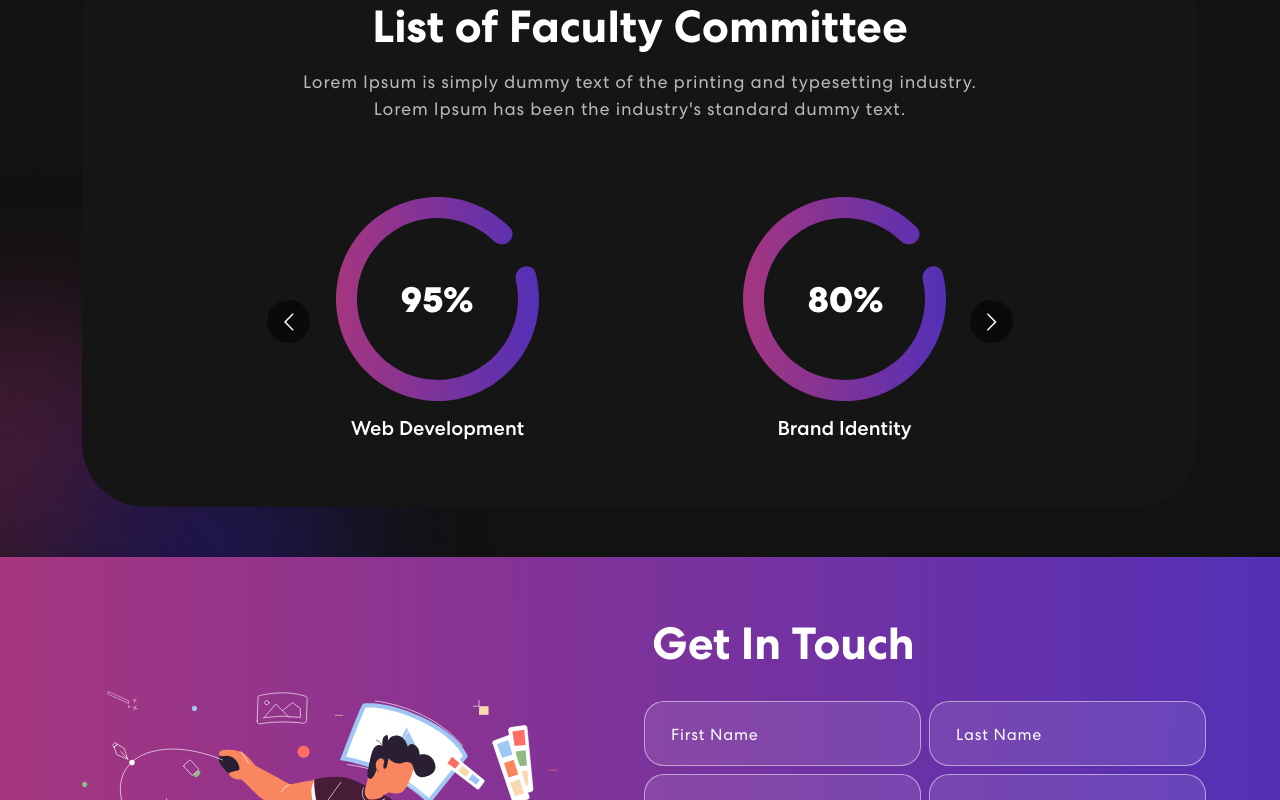
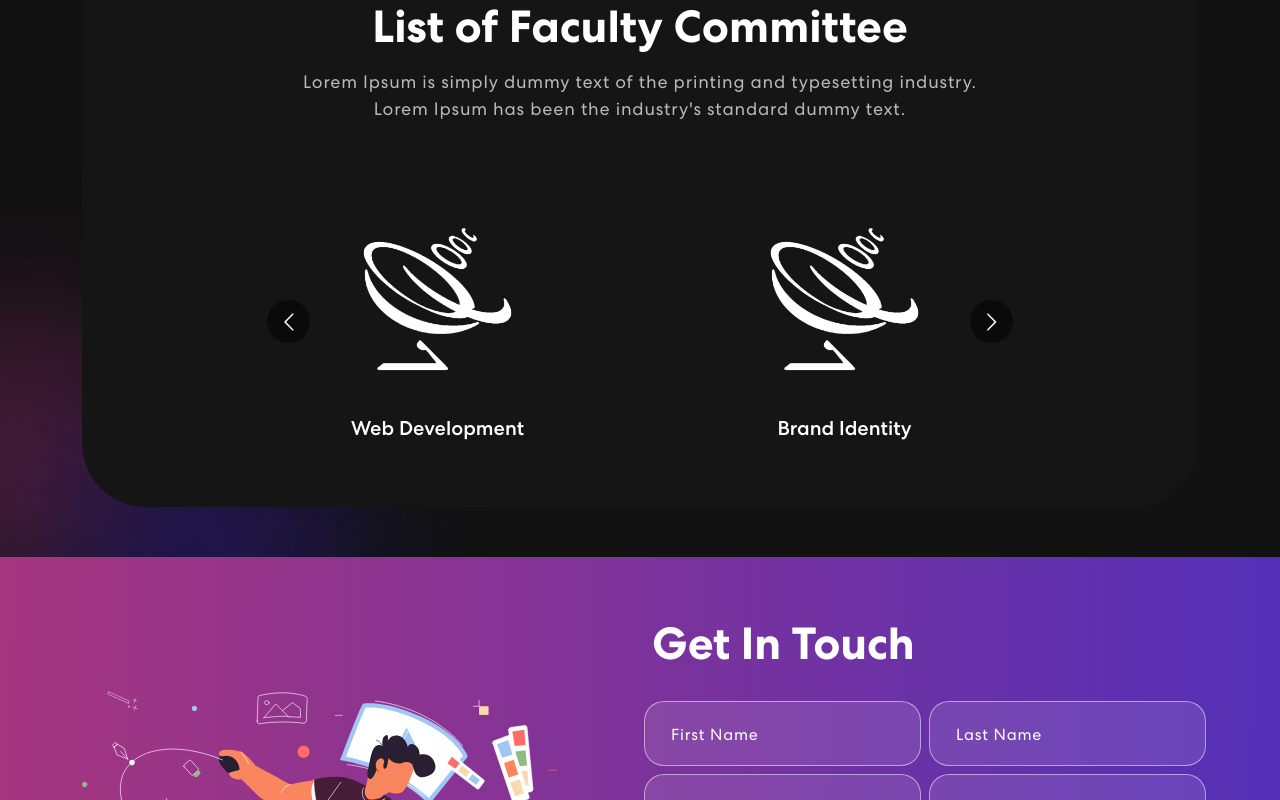
Before and after one commit to VSSUT-ETC-Society/Branch-Website, a React (Create React App) app: page / in a window 1280 px wide. Shown: the part 1812-2612 px from the top of the page. Built offline with nearby package versions, Linux system fonts and the light colour scheme; no server answers.

Commit message:
Update Skills.js

```diff
--- a/src/components/Skills.js
+++ b/src/components/Skills.js
@@ -1,10 +1,10 @@
 import React from 'react';
-import meter1 from "../assets/img/meter1.svg";
-import meter2 from "../assets/img/meter2.svg";
-import meter3 from "../assets/img/meter3.svg";
+import etc from "../assets/img/etc.png";
+// import meter2 from "../assets/img/etc.png";
+// import meter3 from "../assets/img/etc.png";
 import Carousel from 'react-multi-carousel';
 import 'react-multi-carousel/lib/styles.css';
-// import arrow1 from "../assets/img/arrow1.svg";
+// import arrow1 from "../asses/img/arrow1.svg";
 // import arrow2 from "../assets/img/arrow2.svg";
 import colorSharp from "../assets/img/color-sharp.png"
 
@@ -47,19 +47,19 @@ export const Skills = () => {
                 className="owl-carousel owl-theme skill-slider"
               >
                 <div className="item">
-                  <img src={meter1} alt="" />
+                  <img src={etc} alt="" />
                   <h5>Web Development</h5>
                 </div>
                 <div className="item">
-                  <img src={meter2} alt="" />
+                  <img src={etc} alt="" />
                   <h5>Brand Identity</h5>
                 </div>
                 <div className="item">
-                  <img src={meter3} alt="" />
+                  <img src={etc} alt="" />
                   <h5>Logo Design</h5>
                 </div>
                 <div className="item">
-                  <img src={meter1} alt="" />
+                  <img src={etc} alt="" />
                   <h5>Web Development</h5>
                 </div>
               </Carousel>
```
